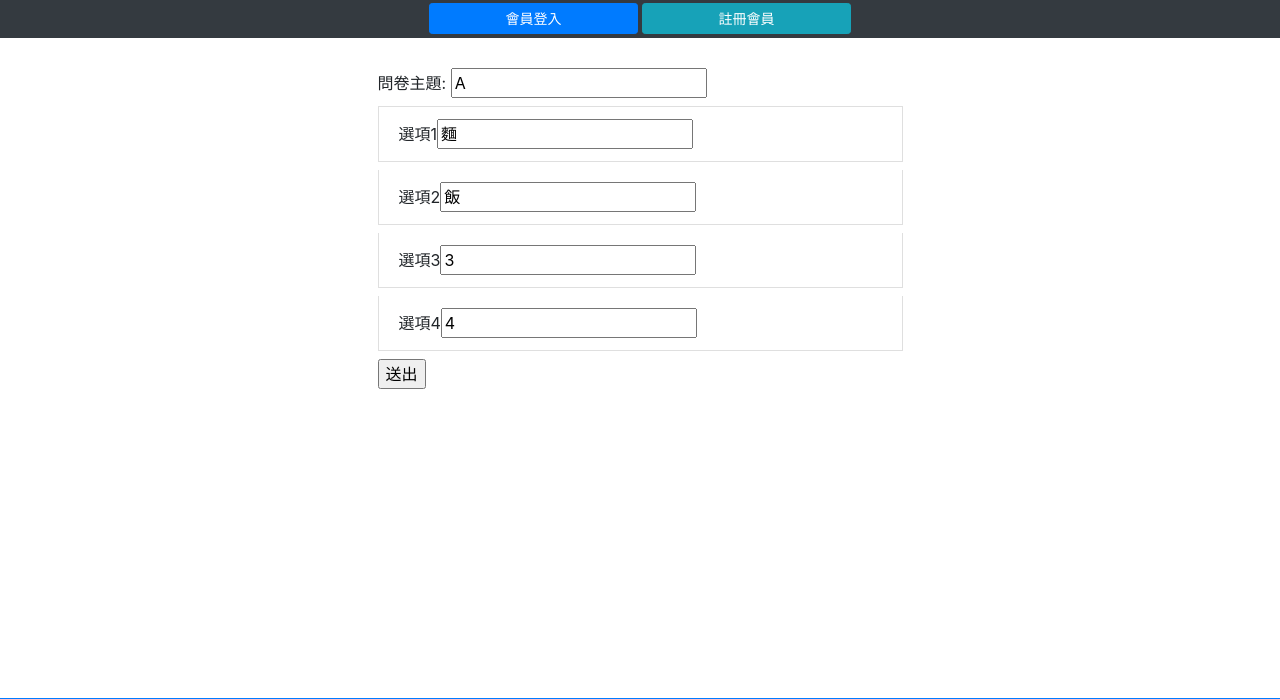
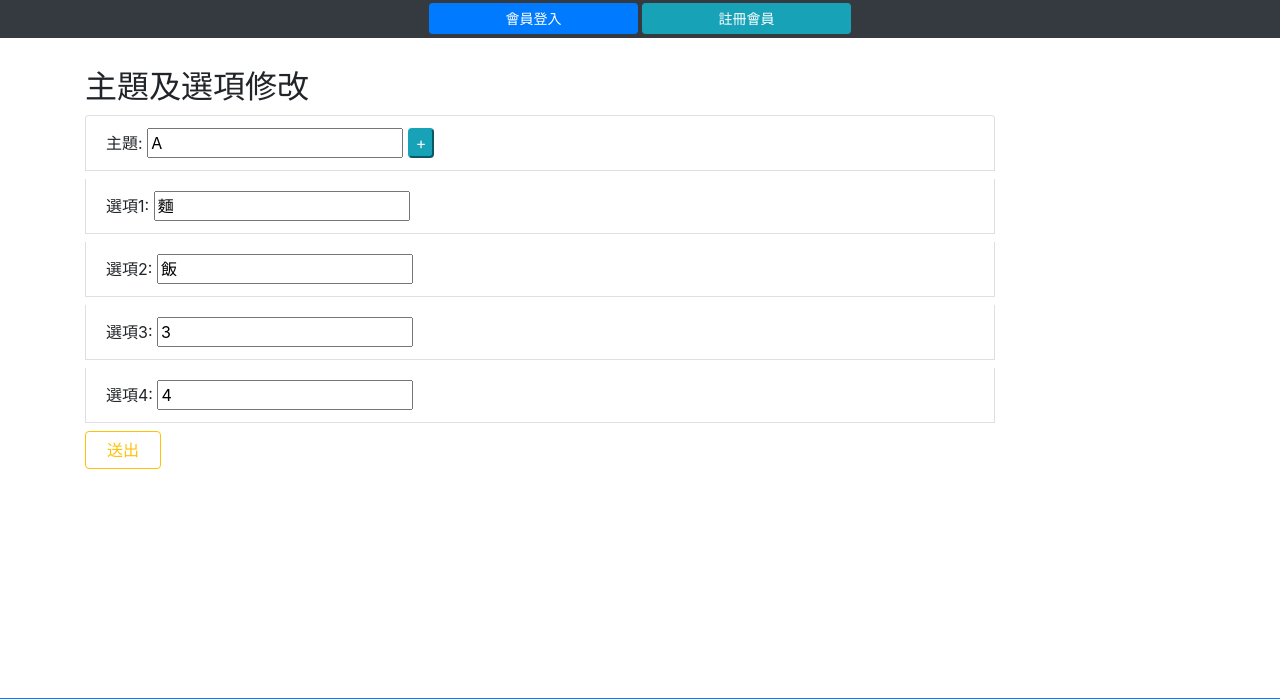
Before and after one commit to yo76317/php_polling-yo76317, a PHP site: page /backend/?do=edit_subject&id=17 in a window 1280 px wide. Shown: the part 214-913 px from the top of the page. Run offline with PHP 8.4, Linux system fonts and the light colour scheme; data comes from the database, SQL or seed files in the repository; some libraries are stand-ins or nearby versions.

Commit message:
動態新增欄位 1.api新增欄位的處理檔。 2.更新值的api做修改為判斷式。 3.存檔的api在管理投票頁動態新增欄位鈕。

```diff
--- a/backend/add_subject_form.php
+++ b/backend/add_subject_form.php
@@ -1,4 +1,4 @@
-<form action="../api/api_save_subject.php" method='post' class='col-12'>
+<form action="../api/api_save_subject.php" method='post' class='col-10'>
     <label class='list-group-item'>問卷主題: <input type="text" name="subject" ></label>
     <label class='list-group-item'>選項一: <input type="text" name="options[]" ></label>
     <label class='list-group-item'>選項二: <input type="text" name="options[]" ></label>
--- a/backend/edit_subject.php
+++ b/backend/edit_subject.php
@@ -1,27 +1,42 @@
+<h2>主題及選項修改</h2>
+
 <?php
 $subject=find('topics',$_GET['id']);
 $options=all('options',['topic_id'=>$_GET['id']]);
 ?>
 
-<form action="../api/edit_subject.php" method='post' class='col-6 m-auto'>
-    <label>問卷主題: <input type="text" name="topic" value='<?=$subject['topic'];?>'></label>
+
+
+<form action="../api/edit_subject.php" method='post' class='col-10 list-group'>
+    <!-- 投票&主題 $subject是topics表單get到值id欄位 -->
+    <label class='col list-group-item'>主題:
+        <input type="text" name="topic" value='<?=$subject['topic'];?>'>
+        <!-- type="hidden" 表單隱藏，會輸出$subject的id值 -->
         <input type="hidden" name="topic_id" value="<?=$subject['id'];?>" >
-            <?php
-                foreach($options as $key => $opt){
-                echo "<label class='list-group-item'>";
-                echo "選項" . ($key+1);
-                echo "<input type='text' name='options[]' value='{$opt['opt']}'>";
-                echo   "<input type='hidden' name='opt_id[]' value='{$opt['id']}'>";
-                echo "</label>";
-                }
-                if(count($options)<=4){
-                    for($i=0;$i<(4-count($options));$i++){
-                        echo "<label class='list-group-item'>";
-                        echo   "選項" . (count($options)+1+$i);
-                        echo   "<input type='text' name='options[]' value=''>";
-                        echo "</label>";
-                    }
-                }
-            ?>
-        <input type="submit" value="送出">
+            <!-- 動態新增主題 -->
+            <a href="../api/add_option.php?id=<?=$subject['id'];?>">
+                <input class='bg-info border-info text-light rounded' type="button" value="+">
+            </a>
+    </label>
+    <!-- <button type="button">+</button> -->
+    <!--增加選項-->
+
+    <?php
+        foreach($options as $key => $opt){
+        echo "<label class='list-group-item'>\n";
+        echo "選項" . ($key+1) . ":" . "\n";
+        echo "<input type='text' name='options[]' value='{$opt['opt']}'>\n";
+        echo   "<input type='hidden' name='opt_id[]' value='{$opt['id']}'>\n";
+        echo "</label>\n";
+        }
+        // if(count($options)<=4){
+        //     for($i=0;$i<(4-count($options));$i++){
+        //         echo "<label class='list-group-item'>";
+        //         echo   "選項" . (count($options)+1+$i);
+        //         echo   "<input type='text' name='options[]' value=''>";
+        //         echo "</label>";
+        //     }
+        // }
+    ?>
+    <input type="submit" value="送出" class="col-1 btn btn-outline-warning">
  </form>
--- a/backend/index.php
+++ b/backend/index.php
@@ -96,12 +96,6 @@ margin: 30px auto;
 
 <div class="p-3 text-center text-light bg-primary">&copy;YoQing版權所有、歡迎盜用</div>
 
-    <script>
-    $('#myList a').on('click', function (e) {
-      e.preventDefault()
-      $(this).tab('show')
-    })
-    </script>
     <script src="https://kit.fontawesome.com/ab96302682.js" crossorigin="anonymous"></script>
     <script src="https://ajax.googleapis.com/ajax/libs/jquery/3.5.1/jquery.min.js"></script>
     <script src="https://cdnjs.cloudflare.com/ajax/libs/popper.js/1.16.0/umd/popper.min.js"></script>
--- a/backend/manage_vote.php
+++ b/backend/manage_vote.php
@@ -1,4 +1,4 @@
-<h1>列出所有的問題-後台</h1>
+<h2>列出所有的問題-後台</h2>
 <?php
     $alltopics=all('topics');
     echo "<ol class='list-group'>";
@@ -26,7 +26,7 @@
 
     //管理題目
     echo "<a class='d-inline-block col-1 text-center float-right' href='?do=edit_subject&id={$value['id']}'>";
-    echo "<button class='btn btn-info'>管理</button>";
+    echo "<button class='btn btn-outline-danger'>管理</button>";
     echo "</a>";
 
     echo "</li>";
--- a/frontend/show_vote_list.php
+++ b/frontend/show_vote_list.php
@@ -1,4 +1,4 @@
-<h1>列出所有的問題頁</h1>
+<h2>列出所有的問題頁</h2>
 
 <!-- 用涵式all抓到資料表topics，並輸出
 在選項上加上超聯結並給值?do=vote&id=
--- a/frontend/vote.php
+++ b/frontend/vote.php
@@ -1,3 +1,5 @@
+<h2>投票功能</h2>
+
 <!-- 用僞get[id]給 find涵式找資料表 -->
 <?php
     $id=$_GET['id'];
@@ -25,7 +27,7 @@
                         // dd($options);
                         // dd($opt);
                     ?>
-                    <input class="col-1 mt-1 btn btn-outline-warning " type="submit" value="投票">
+                    <input class="col-1 mt-1 btn btn-outline-warning" type="submit" value="投票">
                     </ol>
                 </div>
             </div>
--- a/frontend/vote_result.php
+++ b/frontend/vote_result.php
@@ -1,4 +1,4 @@
-<h1>投票結果</h1>
+<h2>投票結果</h2>
 
 <?php
 // sql 找兩個資料表，條件彼此的共通點id==，和抓偽get[id]代入
--- a/index.php
+++ b/index.php
@@ -93,11 +93,6 @@ margin: 30px auto;
 
 <div class="p-3 text-center text-light bg-primary">&copy;YoQing版權所有、歡迎盜用</div>
 
-    <script>
-    $('#myList a').on('click', function (e) {
-      e.preventDefault()
-      $(this).tab('show')
-    })
     </script>
     <script src="https://kit.fontawesome.com/ab96302682.js" crossorigin="anonymous"></script>
     <script src="https://ajax.googleapis.com/ajax/libs/jquery/3.5.1/jquery.min.js"></script>
```
Also changed, not shown: api/add_option.php (added, +9 -0 lines), api/api_save_subject.php (+5 -3 lines), api/edit_subject.php (+4 -6 lines).
